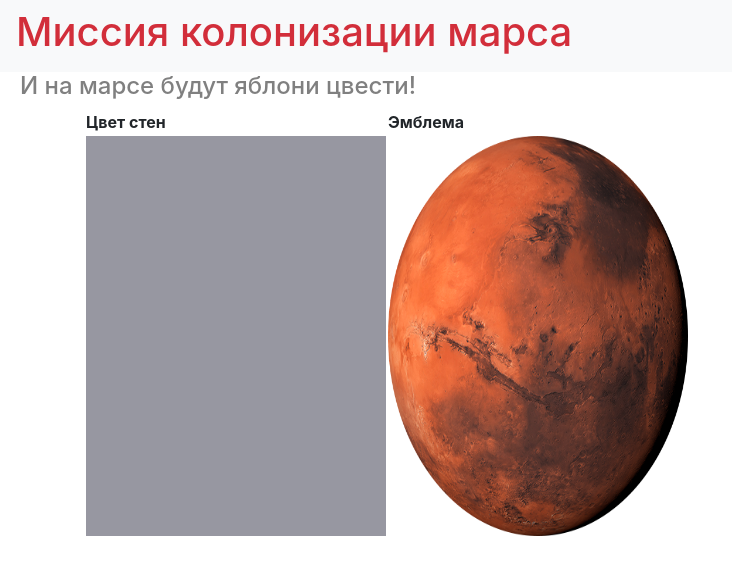
After one commit to sasiik/YandexLyceum, a Flask app: page /table/1/1 in a window 1280 px wide. The commit adds this page. Shown: the top 575 px of the page, without its empty margins (0-732 px from the left). Run offline with Flask 3, Linux system fonts and the light colour scheme; some libraries are stand-ins or nearby versions.

Commit message:
Цвет каюты

```diff
--- a/main.py
+++ b/main.py
@@ -50,6 +50,23 @@
     return render_template('distribution.html', title='Распределение', names=names)
 
 
+@app.route('/table/<sex>/<int:age>')
+def create_table(sex, age):
+    if sex == 'female':
+        color = '#f54269'
+    elif sex == 'male':
+        color = '#6866e8'
+    else:
+        color = '#9797a1'
+
+    if 0 < age < 21:
+        img = '/static/img/mars.png'
+    else:
+        img = '/static/img/riana.jpeg'
+
+    return render_template('create_table.html', title='Table', img=img, color=color)
+
+
 if __name__ == '__main__':
     app.config['SECRET_KEY'] = 'yandexlyceum_secret_key'
     app.run(port=8080, host='127.0.0.1')
--- a/static/css/style.css
+++ b/static/css/style.css
@@ -8,7 +8,8 @@
 }
 
 img {
-    float: left
+    width: 300px;
+    height: 400px;
 }
 
 form.login_form {
--- /dev/null
+++ b/templates/create_table.html
@@ -0,0 +1,18 @@
+{% extends "base.html" %}
+
+{% block content %}
+<table>
+  <tr>
+    <th>Цвет стен</th>
+    <th>Эмблема</th>
+  </tr>
+  <tr>
+    <td>
+      <div style="background-color: {{color}}; height: 400px; width: 300px;"></div>
+    </td>
+    <td>
+      <img src="{{img}}">
+    </td>
+  </tr>
+</table>
+{% endblock %}
```
